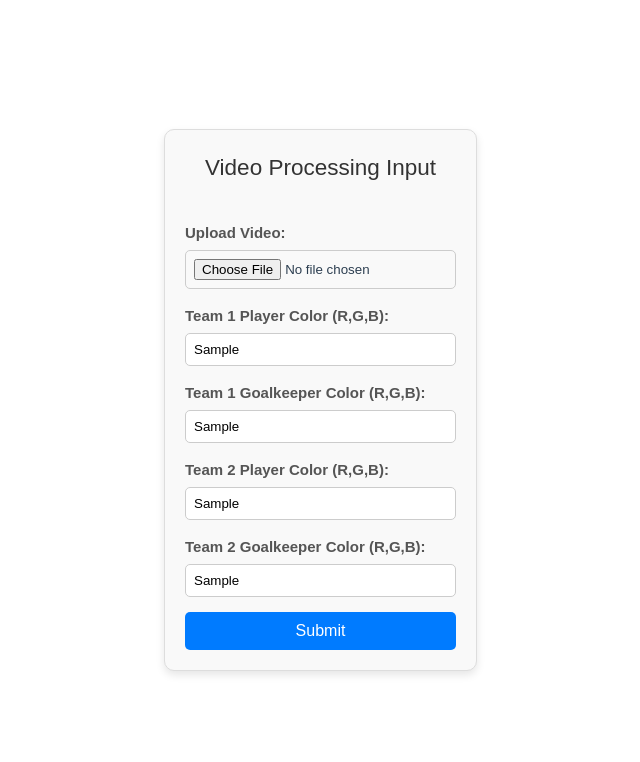
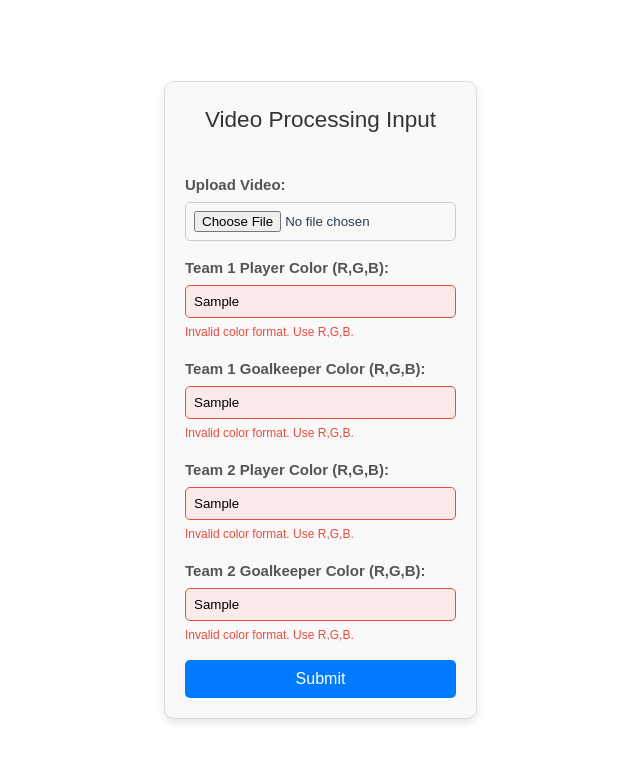
Before and after one commit to Eric-MK/frontend-single-camera-football-computer-vision-analysis-, a Vue app: page / in a window 1280 px wide. Both pictures are taken after typing "Sample", "Sample", "Sample", "Sample" into the empty fields and a click on the button "Submit". Shown: the top 762 px of the page, without its empty margins (163-803 px from the left). Built offline with nearby package versions, Linux system fonts and the light colour scheme.

Commit message:
input logic

```diff
--- a/src/App.vue
+++ b/src/App.vue
@@ -4,28 +4,72 @@
       <h2>Video Processing Input</h2>
       <div class="form-group">
         <label for="video-upload">Upload Video:</label>
-        <input id="video-upload" type="file" @change="handleFile" class="input-file" />
+        <input id="video-upload" type="file" @change="handleFile" class="input-file" aria-required="true" />
       </div>
       <div class="form-group">
         <label for="team1-player">Team 1 Player Color (R,G,B):</label>
-        <input id="team1-player" v-model="team1PlayerColor" type="text" class="input-text" />
+        <input
+          id="team1-player"
+          v-model="team1PlayerColor"
+          type="text"
+          :class="{ invalid: errors.team1PlayerColor }"
+          @blur="handleValidation"
+          class="input-text"
+        />
+        <span v-if="errors.team1PlayerColor" class="error-message">Invalid color format. Use R,G,B.</span>
       </div>
       <div class="form-group">
         <label for="team1-goalkeeper">Team 1 Goalkeeper Color (R,G,B):</label>
-        <input id="team1-goalkeeper" v-model="team1GoalkeeperColor" type="text" class="input-text" />
+        <input
+          id="team1-goalkeeper"
+          v-model="team1GoalkeeperColor"
+          type="text"
+          :class="{ invalid: errors.team1GoalkeeperColor }"
+          @blur="handleValidation"
+          class="input-text"
+        />
+        <span v-if="errors.team1GoalkeeperColor" class="error-message">Invalid color format. Use R,G,B.</span>
       </div>
       <div class="form-group">
         <label for="team2-player">Team 2 Player Color (R,G,B):</label>
-        <input id="team2-player" v-model="team2PlayerColor" type="text" class="input-text" />
+        <input
+          id="team2-player"
+          v-model="team2PlayerColor"
+          type="text"
+          :class="{ invalid: errors.team2PlayerColor }"
+          @blur="handleValidation"
+          class="input-text"
+        />
+        <span v-if="errors.team2PlayerColor" class="error-message">Invalid color format. Use R,G,B.</span>
       </div>
       <div class="form-group">
         <label for="team2-goalkeeper">Team 2 Goalkeeper Color (R,G,B):</label>
-        <input id="team2-goalkeeper" v-model="team2GoalkeeperColor" type="text" class="input-text" />
+        <input
+          id="team2-goalkeeper"
+          v-model="team2GoalkeeperColor"
+          type="text"
+          :class="{ invalid: errors.team2GoalkeeperColor }"
+          @blur="handleValidation"
+          class="input-text"
+        />
+        <span v-if="errors.team2GoalkeeperColor" class="error-message">Invalid color format. Use R,G,B.</span>
       </div>
       <button type="submit" class="submit-btn">Submit</button>
     </form>
 
+    <div v-if="uploadProgress > 0" class="progress-bar">
+      <div :style="{ width: `${uploadProgress}%` }" class="progress-bar-fill"></div>
+    </div>
+
+    <div v-if="isLoading" class="loading-overlay">
+      <div class="spinner"></div>
+      <p>Processing your video, please wait...</p>
+    </div>
+
     <div v-if="outputVideoUrl" class="output-container">
+      <div class="success-message">
+        <p>Video processed successfully! Download it below.</p>
+      </div>
       <h3>Processed Video:</h3>
       <video controls :src="outputVideoUrl" width="600" class="output-video"></video>
       <a :href="outputVideoUrl" download="processed_video.mp4" class="download-link">Download Video</a>
@@ -44,14 +88,42 @@ export default {
       team1GoalkeeperColor: "",
       team2PlayerColor: "",
       team2GoalkeeperColor: "",
-      outputVideoUrl: null, // Store the URL of the output video
+      outputVideoUrl: null,
+      uploadProgress: 0,
+      isLoading: false,
+      errors: {
+        team1PlayerColor: false,
+        team1GoalkeeperColor: false,
+        team2PlayerColor: false,
+        team2GoalkeeperColor: false,
+      },
     };
   },
   methods: {
     handleFile(event) {
       this.video = event.target.files[0];
     },
+    validateColorInput(color) {
+      const trimmedColor = color.replace(/\s+/g, ""); // Remove all spaces
+      const regex = /^\d{1,3},\d{1,3},\d{1,3}$/;
+      if (!regex.test(trimmedColor)) return false;
+
+      const [r, g, b] = trimmedColor.split(",").map(Number);
+      return r >= 0 && r <= 255 && g >= 0 && g <= 255 && b >= 0 && b <= 255;
+    },
+    handleValidation() {
+      this.errors.team1PlayerColor = !this.validateColorInput(this.team1PlayerColor);
+      this.errors.team1GoalkeeperColor = !this.validateColorInput(this.team1GoalkeeperColor);
+      this.errors.team2PlayerColor = !this.validateColorInput(this.team2PlayerColor);
+      this.errors.team2GoalkeeperColor = !this.validateColorInput(this.team2GoalkeeperColor);
+    },
     async submitVideo() {
+      this.handleValidation();
+      if (Object.values(this.errors).includes(true)) {
+        alert("Please correct invalid color inputs.");
+        return;
+      }
+
       if (!this.video) {
         alert("Please upload a video.");
         return;
@@ -64,16 +136,20 @@ export default {
       formData.append("club2_player_color", this.team2PlayerColor);
       formData.append("club2_goalkeeper_color", this.team2GoalkeeperColor);
 
+      this.isLoading = true;
       try {
         const response = await axios.post("http://localhost:5000/process-video", formData, {
-          headers: {
-            "Content-Type": "multipart/form-data",
+          headers: { "Content-Type": "multipart/form-data" },
+          onUploadProgress: (progressEvent) => {
+            this.uploadProgress = Math.round((progressEvent.loaded / progressEvent.total) * 100);
           },
         });
         this.outputVideoUrl = `http://localhost:5000${response.data.output_video}`;
       } catch (error) {
-        console.error(error);
         alert("Error processing video.");
+      } finally {
+        this.isLoading = false;
+        this.uploadProgress = 0;
       }
     },
   },
@@ -115,16 +191,22 @@ label {
   color: #555;
 }
 
-.input-file {
+.input-file,
+.input-text {
   padding: 8px;
   border: 1px solid #ccc;
   border-radius: 5px;
 }
 
-.input-text {
-  padding: 8px;
-  border: 1px solid #ccc;
-  border-radius: 5px;
+.input-text.invalid {
+  border: 1px solid #e74c3c;
+  background-color: #fbeaea;
+}
+
+.error-message {
+  color: #e74c3c;
+  font-size: 12px;
+  margin-top: 5px;
 }
 
 .submit-btn {
@@ -142,6 +224,52 @@ label {
   background-color: #0056b3;
 }
 
+.progress-bar {
+  width: 100%;
+  height: 10px;
+  background-color: #f3f3f3;
+  border-radius: 5px;
+  overflow: hidden;
+  margin-top: 15px;
+}
+
+.progress-bar-fill {
+  height: 100%;
+  background-color: #007bff;
+  transition: width 0.3s ease;
+}
+
+.loading-overlay {
+  position: fixed;
+  top: 0;
+  left: 0;
+  width: 100%;
+  height: 100%;
+  background-color: rgba(255, 255, 255, 0.8);
+  display: flex;
+  justify-content: center;
+  align-items: center;
+  z-index: 1000;
+}
+
+.spinner {
+  border: 4px solid rgba(0, 0, 0, 0.1);
+  border-top: 4px solid #007bff;
+  border-radius: 50%;
+  width: 40px;
+  height: 40px;
+  animation: spin 1s linear infinite;
+}
+
+@keyframes spin {
+  0% {
+    transform: rotate(0deg);
+  }
+  100% {
+    transform: rotate(360deg);
+  }
+}
+
 .output-container {
   margin-top: 30px;
   text-align: center;
@@ -150,6 +278,15 @@ label {
 .output-container h3 {
   margin-bottom: 15px;
   color: #333;
+}
+
+.success-message {
+  background-color: #dff0d8;
+  color: #3c763d;
+  padding: 10px;
+  border: 1px solid #d6e9c6;
+  border-radius: 5px;
+  margin-bottom: 15px;
 }
 
 .output-video {
```
